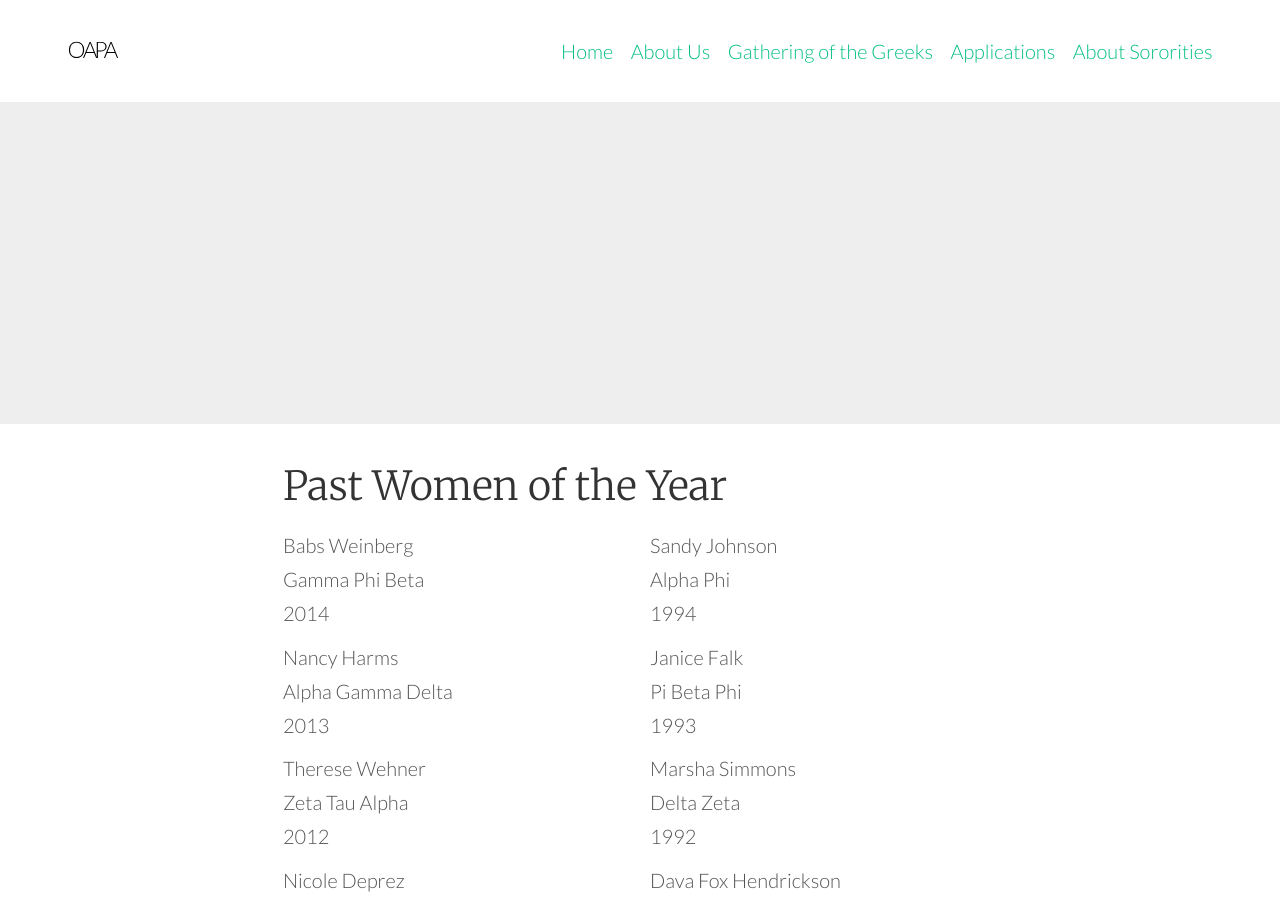
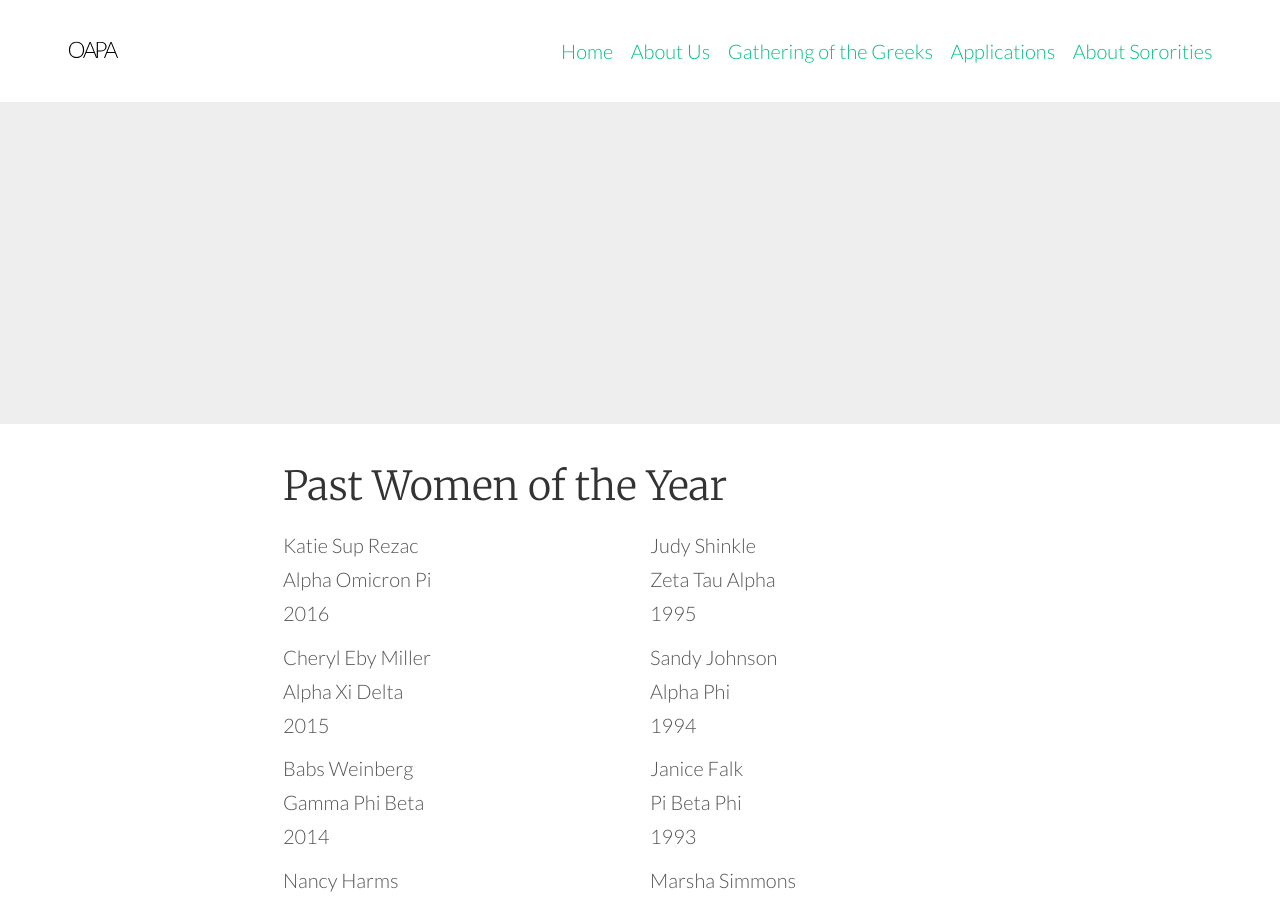
Before and after one commit to courtneyxann/oapa, a Jekyll site: the page built from docs/past-winners.md, in a window 1280 px wide and 900 px high. Built offline with Jekyll 4.4.1, drawn with Linux system fonts in a browser that asks for light colours.

Commit message:
Added past presidents, winners and updated current winners.

```diff
--- a/docs/past-winners.md
+++ b/docs/past-winners.md
@@ -4,6 +4,16 @@
 ---
 
 <div>
+<ul>
+<li>Katie Sup Rezac</li>
+<li>Alpha Omicron Pi</li>
+<li>2016</li>
+</ul>
+<ul>
+<li>Cheryl Eby Miller</li>
+<li>Alpha Xi Delta</li>
+<li>2015</li>
+</ul>
 <ul>
 <li>Babs Weinberg</li>
 <li>Gamma Phi Beta</li>
```
Also changed, not shown: docs/applications.md (+5 -0 lines), docs/past-presidents.md (+6 -1 lines).
